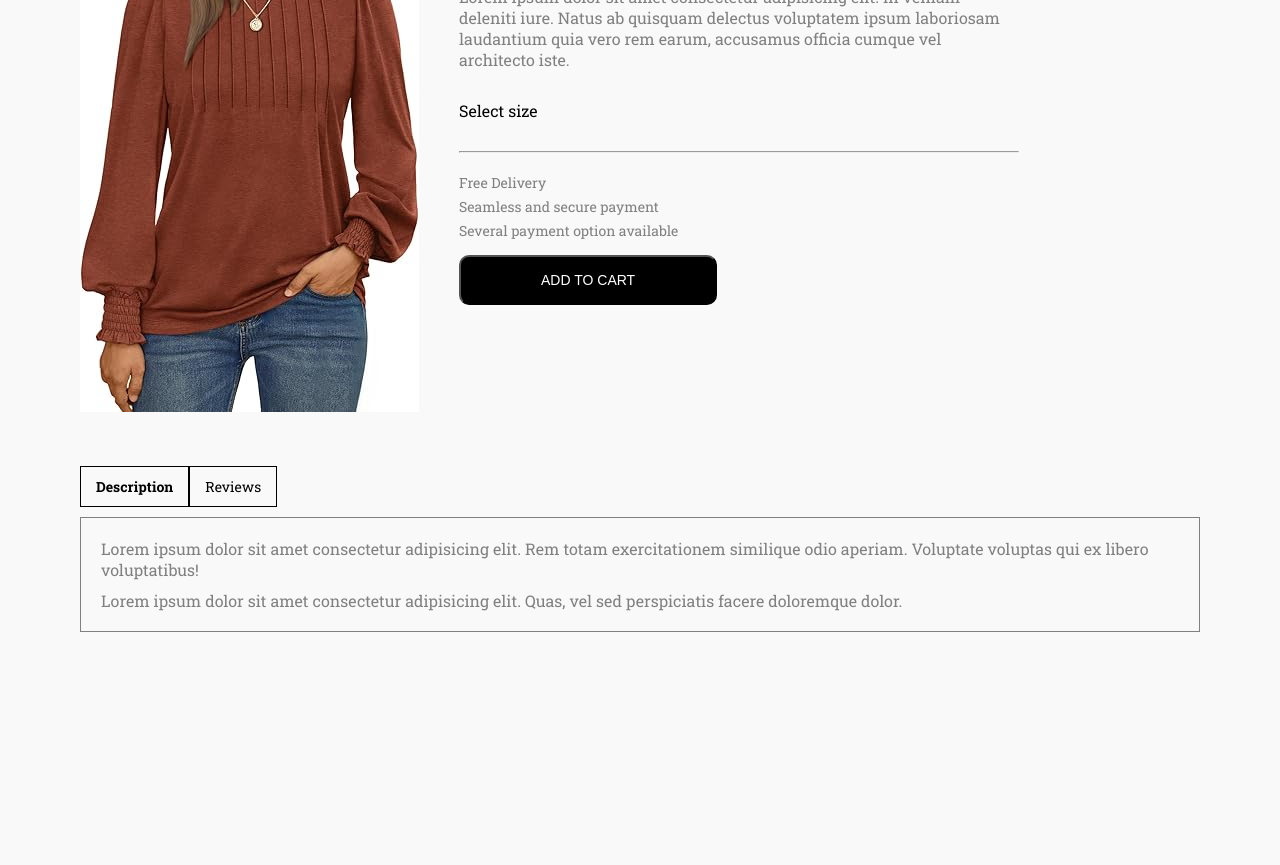
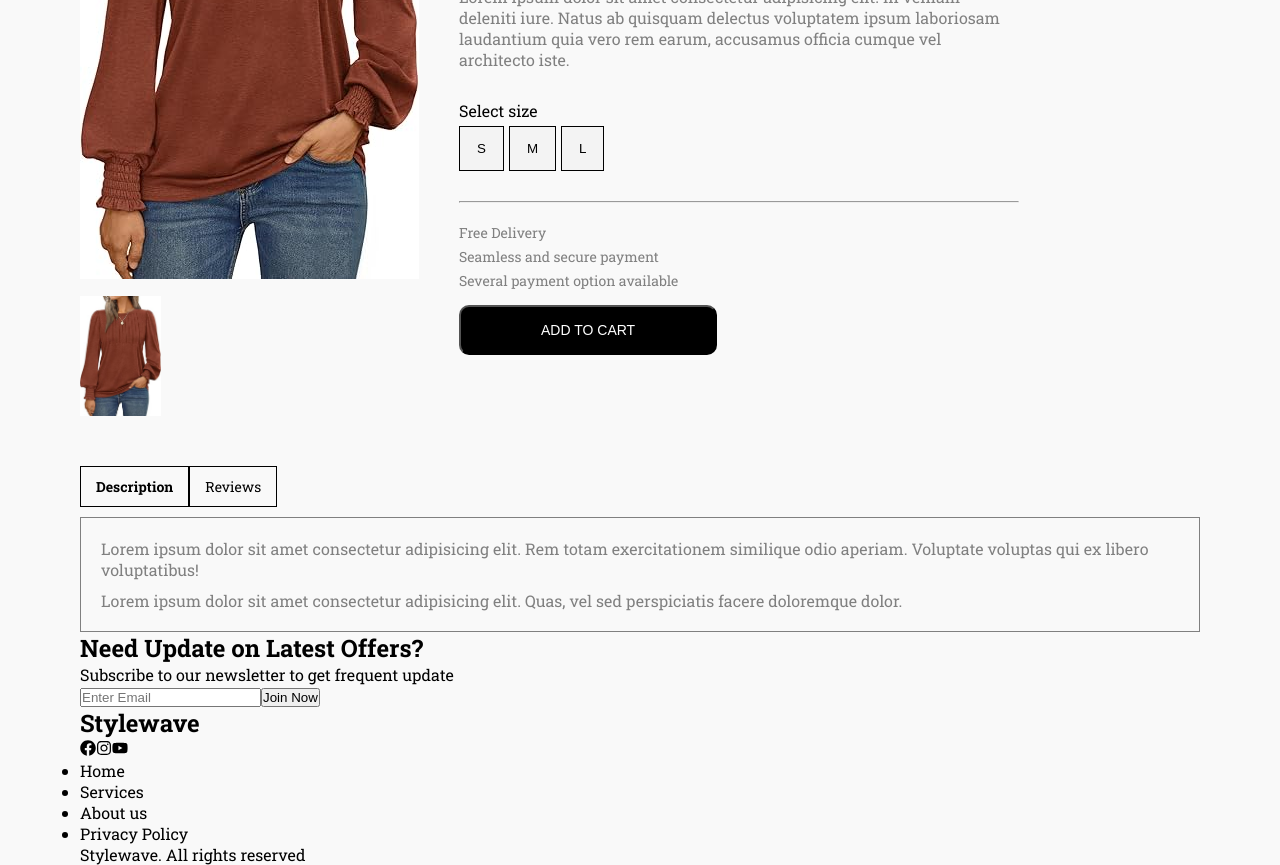
Before and after one commit to boben195/fullstack-clothing-site, a React (Vite) app in the folder frontend/: page /product/a in a window 1280 px wide. Shown: the part 360-1225 px from the top of the page. Before the commit the page ends 992 px from the top, so only its background shows below. Built offline with nearby package versions, Linux system fonts and the light colour scheme.

Commit message:
add footer

```diff
--- a/frontend/src/App.jsx
+++ b/frontend/src/App.jsx
@@ -6,6 +6,7 @@ import Login from "./pages/Login/Login";
 import Collection from "./pages/Collection/Collection";
 import ProductDetails from "./pages/ProductDetails/ProductDetails";
 import Navbar from "./components/Navbar/Navbar";
+import Footer from "./components/Footer/Footer";
 
 const App = () => {
   return (
@@ -18,6 +19,7 @@ const App = () => {
         <Route path="/category/:category" element={<Collection />} />
         <Route path="/product/:productId" element={<ProductDetails />} />
       </Routes>
+      <Footer />
     </div>
   );
 };
--- a/frontend/src/components/Footer/Footer.jsx
+++ b/frontend/src/components/Footer/Footer.jsx
@@ -1,7 +1,40 @@
 import React from "react";
-
+import { FaFacebook, FaInstagram, FaYoutube } from "react-icons/fa";
+import "./Footer.css";
 const Footer = () => {
-  return <div>Footer</div>;
+  return (
+    <div>
+      <div className="footer">
+        <div className="footer-top">
+          <h2>Need Update on Latest Offers?</h2>
+          <p>Subscribe to our newsletter to get frequent update</p>
+          <div className="input-footer">
+            <input type="email" name="email" placeholder="Enter Email" />
+            <button>Join Now</button>
+          </div>
+        </div>
+        <div className="footer-bottom">
+          <div className="footer-left">
+            <h2>Stylewave</h2>
+            <div className="socials">
+              <FaFacebook className="social-icon" />
+              <FaInstagram className="social-icon" />
+              <FaYoutube className="social-icon" />
+            </div>
+          </div>
+          <div className="footer-right">
+            <ul>
+              <li>Home</li>
+              <li>Services</li>
+              <li>About us</li>
+              <li>Privacy Policy</li>
+            </ul>
+          </div>
+        </div>
+        <p className="copy">Stylewave. All rights reserved</p>
+      </div>
+    </div>
+  );
 };
 
 export default Footer;
--- a/frontend/src/pages/ProductDetails/ProductDetailc.css
+++ b/frontend/src/pages/ProductDetails/ProductDetailc.css
@@ -8,7 +8,7 @@
 }
 .product-images {
     display: flex;
-    flex-direction: column;
+    flex-direction: column-reverse;
     gap: 3px;
     max-width: 50%;
 }
@@ -56,8 +56,9 @@
     gap: 5px;
 }
 .size-button {
-    border: 1px solid;
-    padding: 10px 15px;
+    border: 1px solid #000;
+    padding: 14px 17px;
+    margin-top: 5px;
     background-color: #f3f3f3;
 }
 .size-button.active-size {
--- a/frontend/src/pages/ProductDetails/ProductDetails.jsx
+++ b/frontend/src/pages/ProductDetails/ProductDetails.jsx
@@ -59,7 +59,7 @@ const ProductDetails = () => {
             <div className="size-selector">
               <p>Select size</p>
               <div className="size-bottoms">
-                {productData.sizes.map((item, index) => {
+                {productData.sizes.map((item, index) => (
                   <button
                     key={index}
                     onClick={() => setSize(item)}
@@ -68,8 +68,8 @@ const ProductDetails = () => {
                     }`}
                   >
                     {item}
-                  </button>;
-                })}
+                  </button>
+                ))}
               </div>
             </div>
             <hr className="product-devider" />
```
